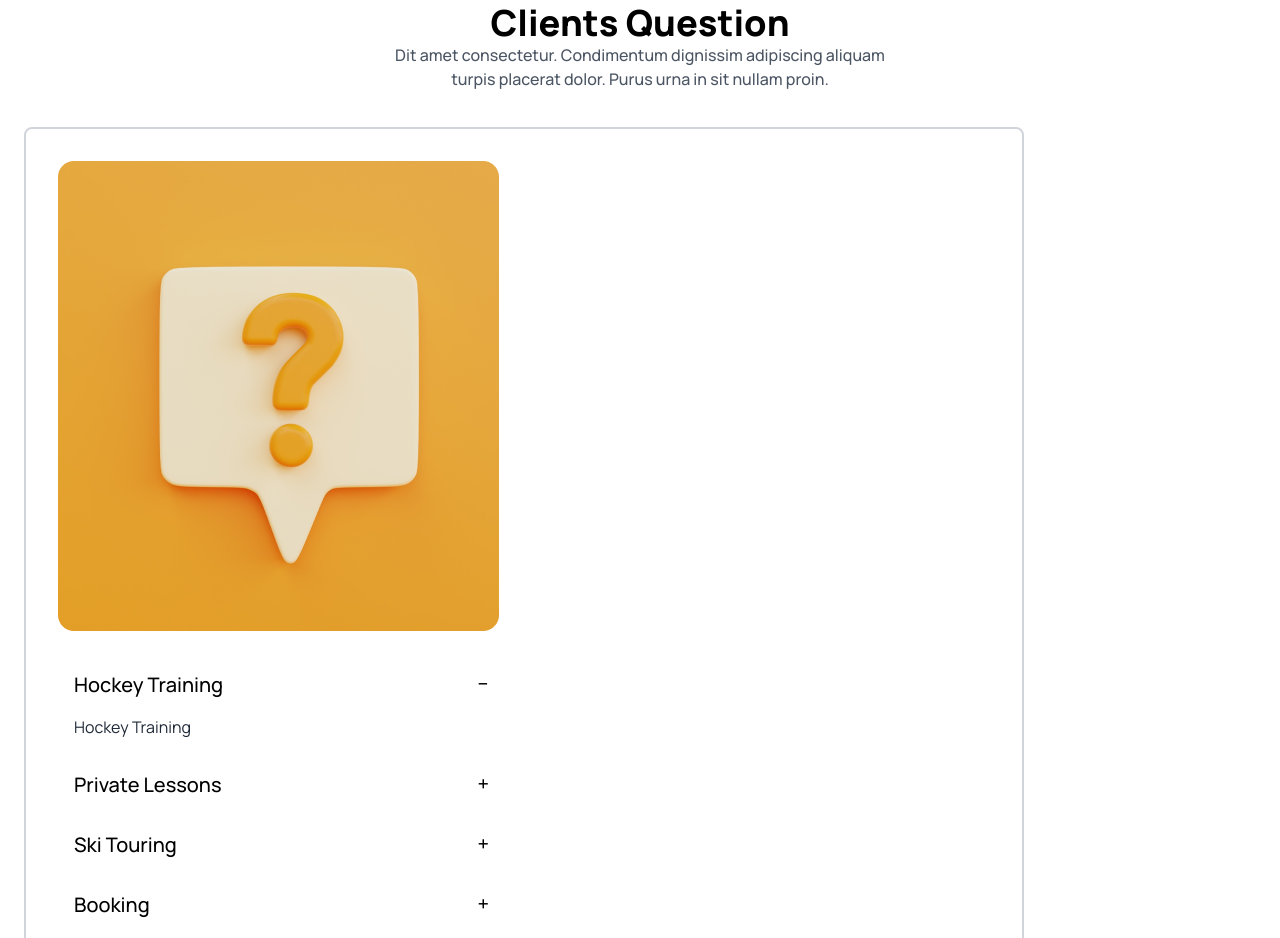
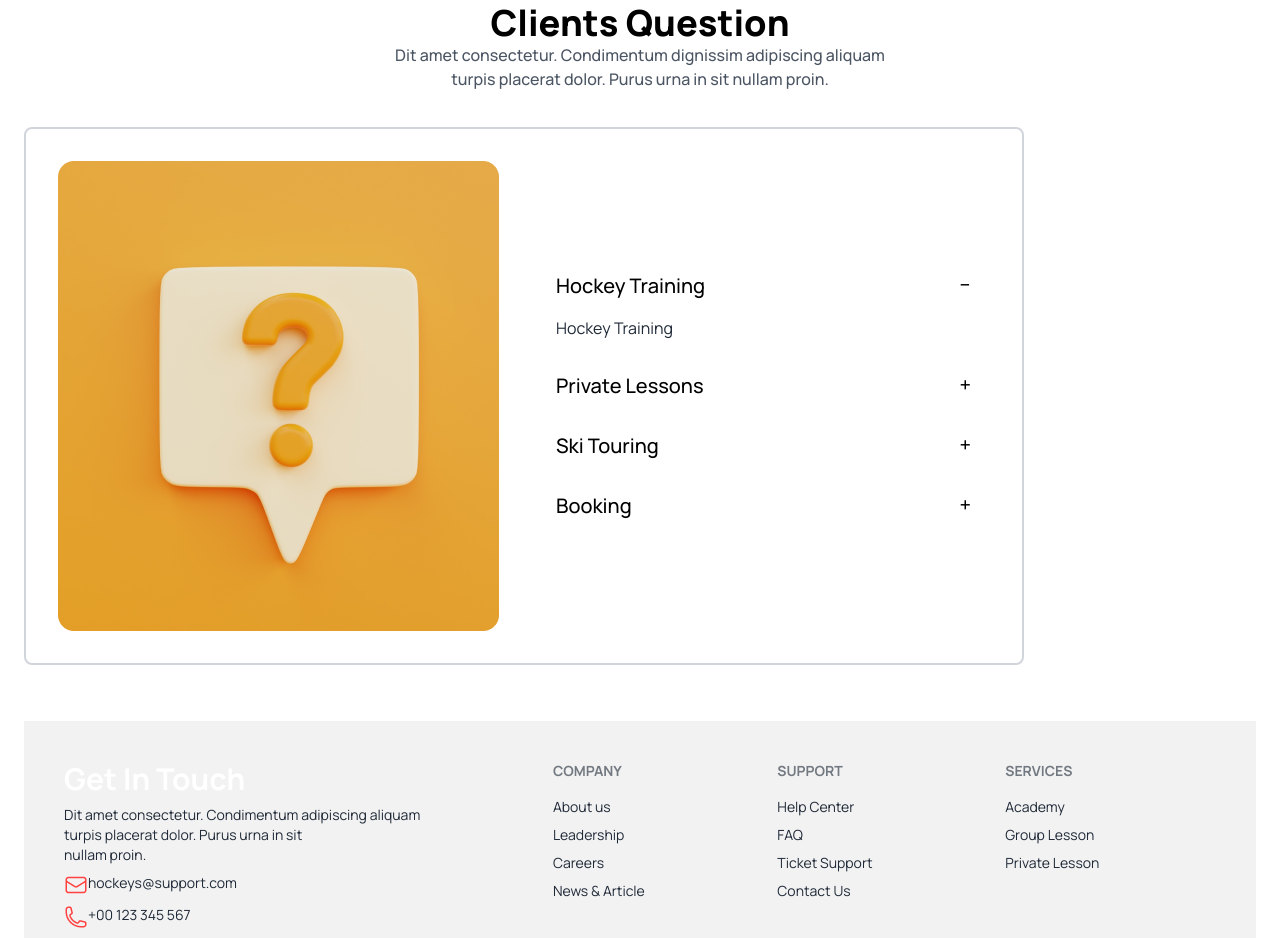
Before and after one commit to hasin404/a3-hockeys, a plain HTML site: page index.html in a window 1280 px wide. Shown: the part 2836-3774 px from the top of the page. Drawn offline with nearby package versions, Linux system fonts and the light colour scheme.

Commit message:
last commit

```diff
--- a/index.html
+++ b/index.html
@@ -298,7 +298,7 @@
         <div class="mt-9 mb-14">
             <p class="font-extrabold text-4xl text-black text-center ">Clients Question</p>
             <p class="font-medium text-base text-gray-600 text-center ">Dit amet consectetur. Condimentum dignissim adipiscing aliquam <br> turpis placerat dolor. Purus urna in sit nullam proin. </p>
-            <div class="mt-9 p-8 gap-6 border-solid border-2 rounded-lg border-gray-300 sm:grid grid-cols-1 lg: flex items-center justify-between w-[1000px]">
+            <div class="mt-9 p-8 gap-6 border-solid border-2 rounded-lg border-gray-300  lg: flex items-center justify-between w-[1000px]">
                 <img src="images/11.png" alt="">
                 <div class="w-[450px]">
                   <div class="collapse collapse-plus ">
@@ -340,12 +340,7 @@
                 </div>
             </div>
         </div>
-        <!-- <div class="mt-12">
-            <p class="font-extrabold text-4xl text-black text-center ">Get In Touch</p>
-            <p class="font-medium text-base text-gray-600 text-center ">Dit amet consectetur. Condimentum dignissim adipiscing aliquam <br> turpis placerat dolor. Purus urna in sit nullam proin. </p>
-            <div>
 
-            </div> -->
         </div>
     </main>
 
```
